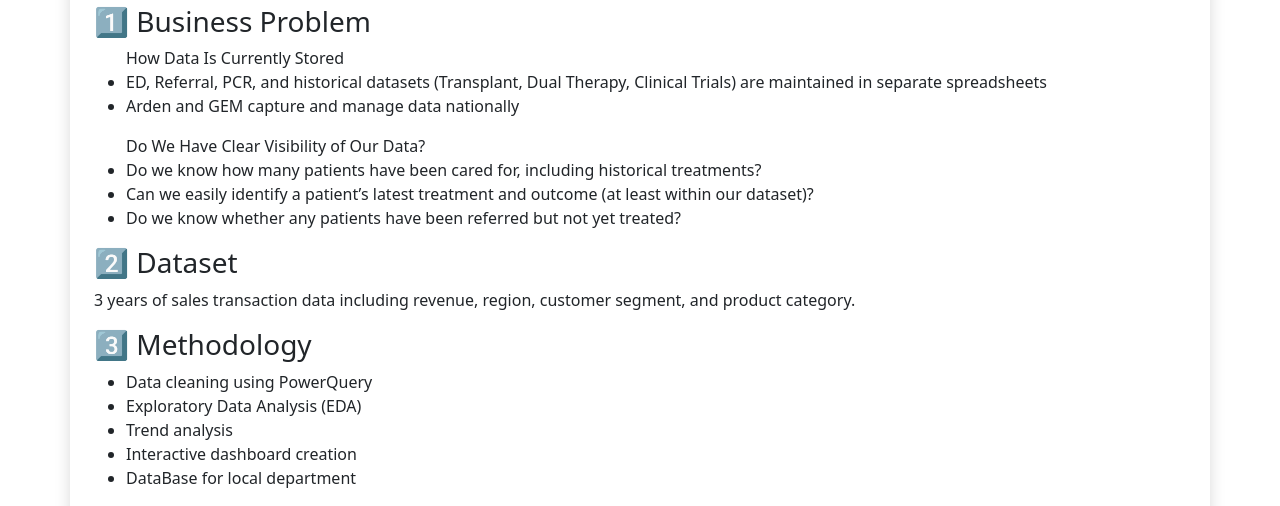
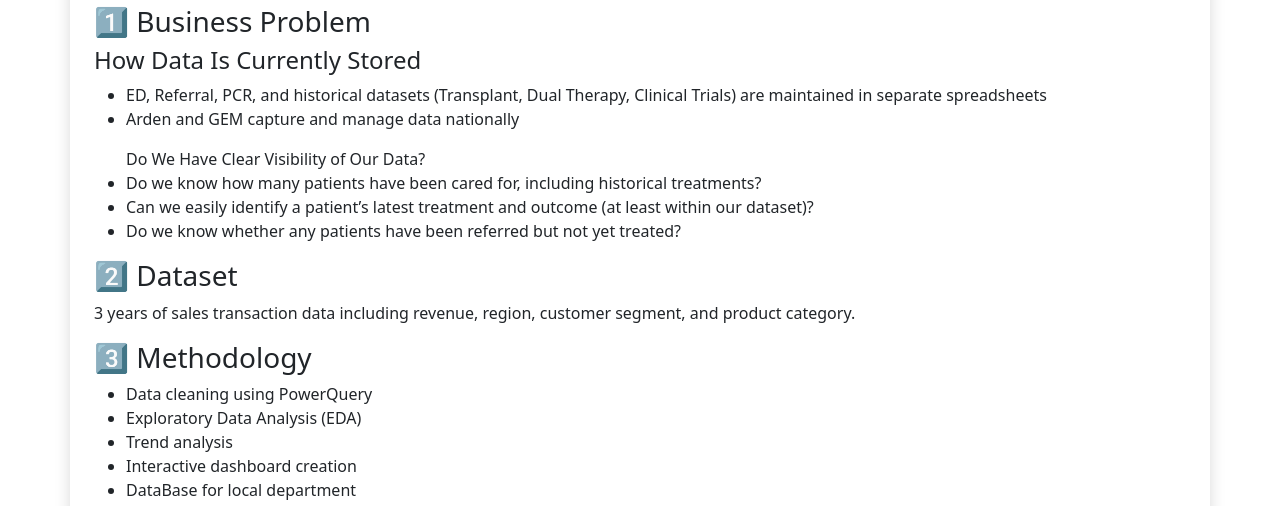
Before and after one commit to cwmcathysh/CathyChanData, a plain HTML site: page index.html in a window 1280 px wide. Shown: the part 256-762 px from the top of the page. Drawn offline with nearby package versions, Linux system fonts and the light colour scheme.

Commit message:
Refactor data storage section in index.html
Updated the structure of the section on data storage to include a heading and properly formatted list.

```diff
--- a/index.html
+++ b/index.html
@@ -16,10 +16,12 @@
     <h2>📊 Clinical Dashboard and Local Database establishment</h2>
 
     <h3>1️⃣ Business Problem</h3>
-    <ul>How Data Is Currently Stored
-        <li>ED, Referral, PCR, and historical datasets (Transplant, Dual Therapy, Clinical Trials) are maintained in separate spreadsheets</li>
-        <li>Arden and GEM capture and manage data nationally</li>
-    </ul>
+    <h4>How Data Is Currently Stored</h4>
+        <ul>
+            <li>ED, Referral, PCR, and historical datasets (Transplant, Dual Therapy, Clinical Trials) are maintained in separate spreadsheets</li>
+            <li>Arden and GEM capture and manage data nationally</li>
+        </ul>
+
 
     <ul>Do We Have Clear Visibility of Our Data?
         <li>Do we know how many patients have been cared for, including historical treatments?</li>
```
